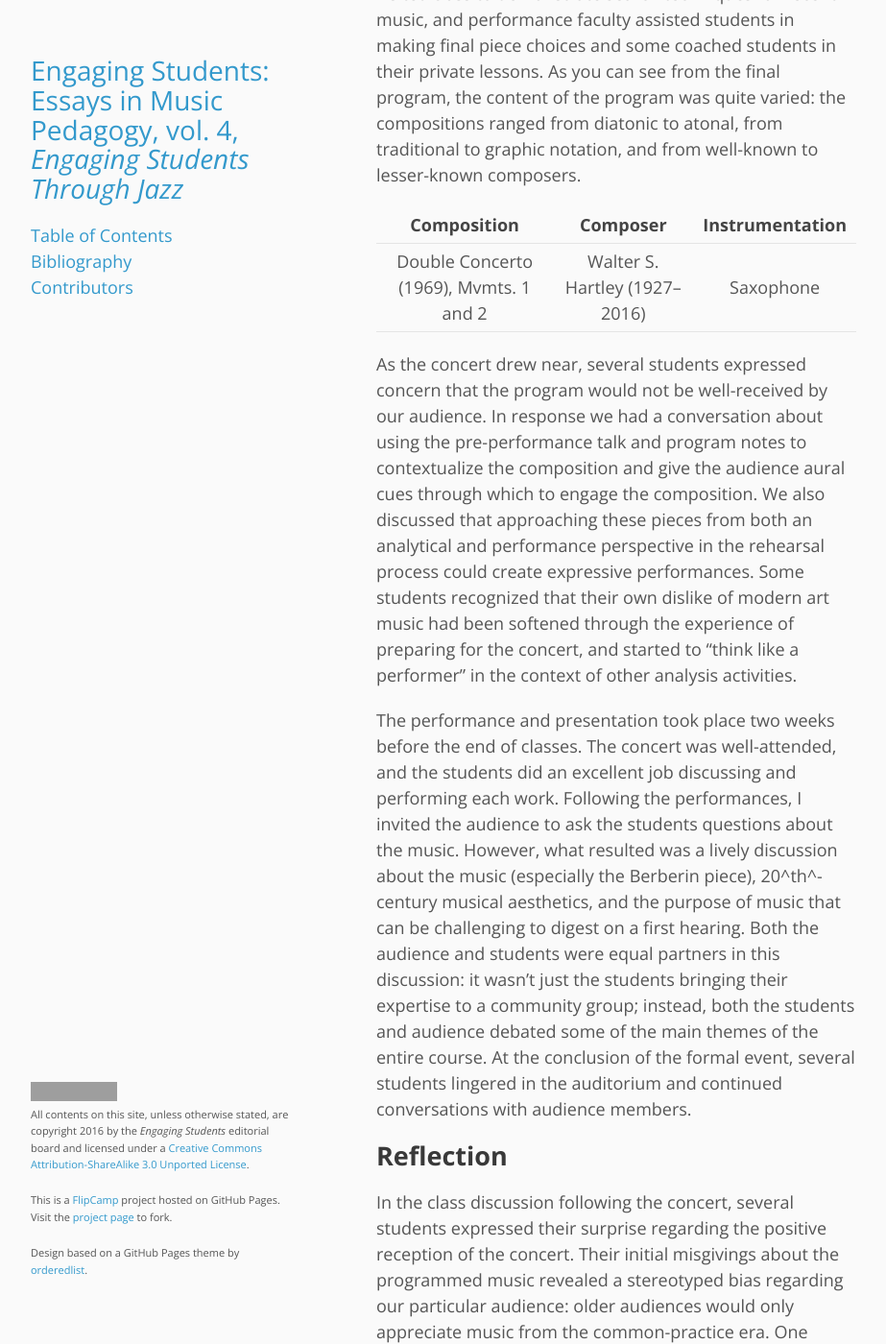
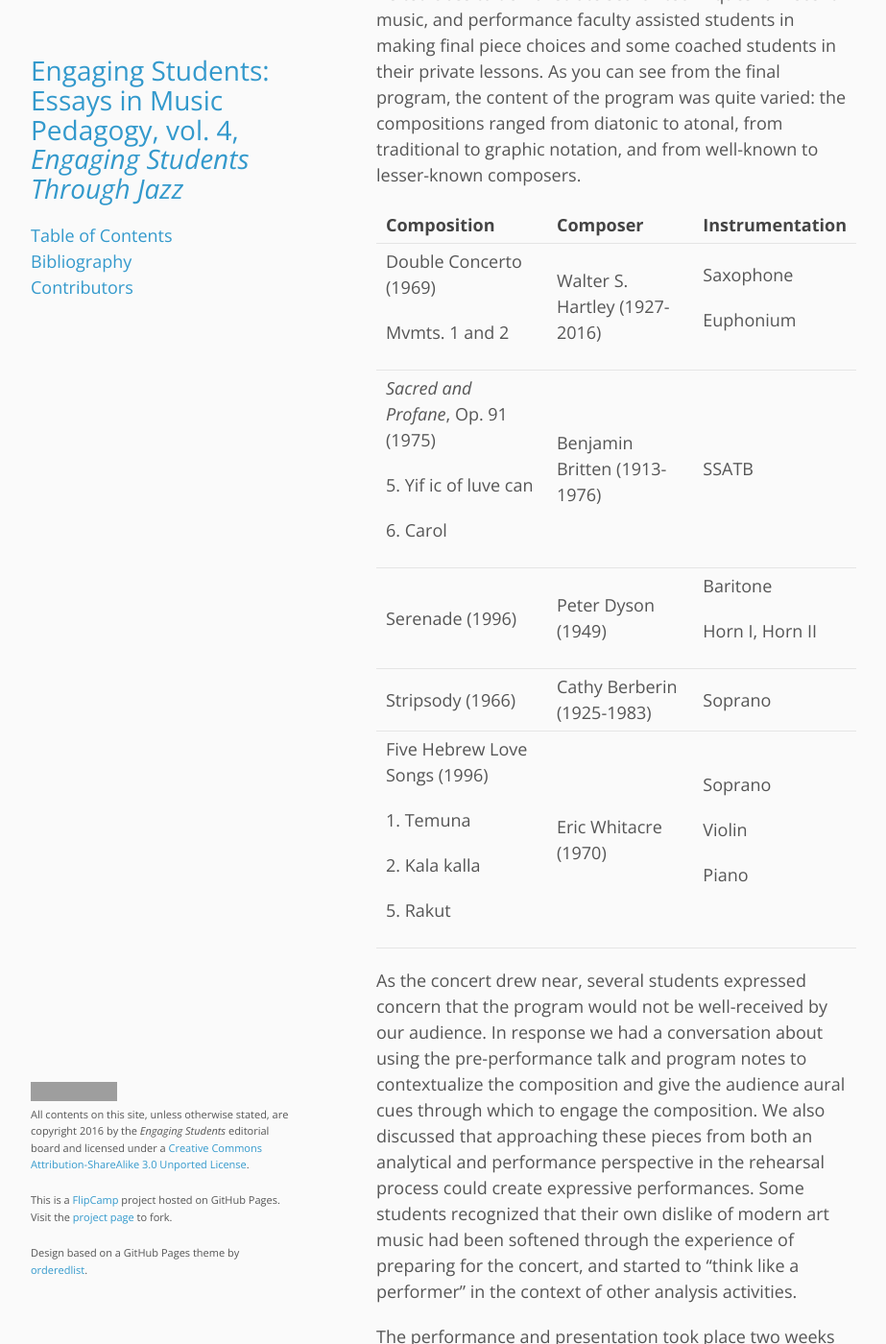
Before and after one commit to flipcamp/engagingstudents5, a Jekyll site: the page built from essays/peebles.md, in a window 1280 px wide and 1400 px high, scrolled down 2678 px. Shown: the whole window at 96% size, without its empty margins (178-1101 px from the left). Built offline with Jekyll 4.4.1, drawn with Linux system fonts in a browser that asks for light colours; some of the changed lines change nothing that is shown; grey boxes are pictures that could not be loaded.

Commit message:
peedles table

```diff
--- a/essays/peebles.md
+++ b/essays/peebles.md
@@ -23,37 +23,52 @@ In this project, we partnered with a not-for-profit, continuing care community t
 
 The content of the final performance was student driven: they formed chamber ensembles, found appropriate music written since 1960, and determined the program order. My role in the preparation was minimal: I provided resources for [piece selection](https://drive.google.com/file/d/0B3yKDNyHqm1WcWY0ZWUzM0Fob2c/view?usp=sharing), class time for initial rehearsals and dress rehearsals, and feedback during the rehearsal process. This project would not have been successful without further support from my colleagues: musicology faculty taught students how to write program notes in the context of the music history sequence, our music librarian visited class to demonstrate search techniques for recent music, and performance faculty assisted students in making final piece choices and some coached students in their private lessons. As you can see from the final program, the content of the program was quite varied: the compositions ranged from diatonic to atonal, from traditional to graphic notation, and from well-known to lesser-known composers.
 
-| Composition | Composer | Instrumentation |
-| :-: | :-: | :-: |
-| Double Concerto (1969), Mvmts. 1 and 2 | Walter S. Hartley (1927–2016) | Saxophone |
-
-<!--  ---------------------------------------------------------------------------------------
-  Composition                           Composer                        Instrumentation
-  ------------------------------------- ------------------------------- -----------------
-  Double Concerto (1969)                Walter S. Hartley (1927-2016)   Saxophone
-
-  Mvmts. 1 and 2                                                        Euphonium
-
-  *Sacred and Profane*, Op. 91 (1975)   Benjamin Britten (1913-1976)    SSATB
-
-  5\. Yif ic of luve can
-
-  6\. Carol
-
-  Serenade (1996)                       Peter Dyson (1949)              Baritone
-
-                                                                        Horn I, Horn II
-
-  Stripsody (1966)                      Cathy Berberin (1925-1983)      Soprano
-
-  Five Hebrew Love Songs (1996)         Eric Whitacre (1970)            Soprano
-
-  1\. Temuna                                                            Violin
-
-  2\. Kala kalla                                                        Piano
-
-  5\. Rakut
-  --------------------------------------------------------------------------------------- -->
+<table>
+<thead>
+<tr class="header">
+<th>Composition</th>
+<th>Composer</th>
+<th>Instrumentation</th>
+</tr>
+</thead>
+<tbody>
+<tr class="odd">
+<td><p>Double Concerto (1969)</p>
+<p>Mvmts. 1 and 2</p></td>
+<td>Walter S. Hartley (1927-2016)</td>
+<td><p>Saxophone</p>
+<p>Euphonium</p></td>
+</tr>
+<tr class="even">
+<td><p><em>Sacred and Profane</em>, Op. 91 (1975)</p>
+<p>5. Yif ic of luve can</p>
+<p>6. Carol</p></td>
+<td>Benjamin Britten (1913-1976)</td>
+<td>SSATB</td>
+</tr>
+<tr class="odd">
+<td>Serenade (1996)</td>
+<td>Peter Dyson (1949)</td>
+<td><p>Baritone</p>
+<p>Horn I, Horn II</p></td>
+</tr>
+<tr class="even">
+<td>Stripsody (1966)</td>
+<td>Cathy Berberin (1925-1983)</td>
+<td>Soprano</td>
+</tr>
+<tr class="odd">
+<td><p>Five Hebrew Love Songs (1996)</p>
+<p>1. Temuna</p>
+<p>2. Kala kalla</p>
+<p>5. Rakut</p></td>
+<td>Eric Whitacre (1970)</td>
+<td><p>Soprano</p>
+<p>Violin</p>
+<p>Piano</p></td>
+</tr>
+</tbody>
+</table>
 
 As the concert drew near, several students expressed concern that the program would not be well-received by our audience. In response we had a conversation about using the pre-performance talk and program notes to contextualize the composition and give the audience aural cues through which to engage the composition. We also discussed that approaching these pieces from both an analytical and performance perspective in the rehearsal process could create expressive performances. Some students recognized that their own dislike of modern art music had been softened through the experience of preparing for the concert, and started to “think like a performer” in the context of other analysis activities.
 
```
